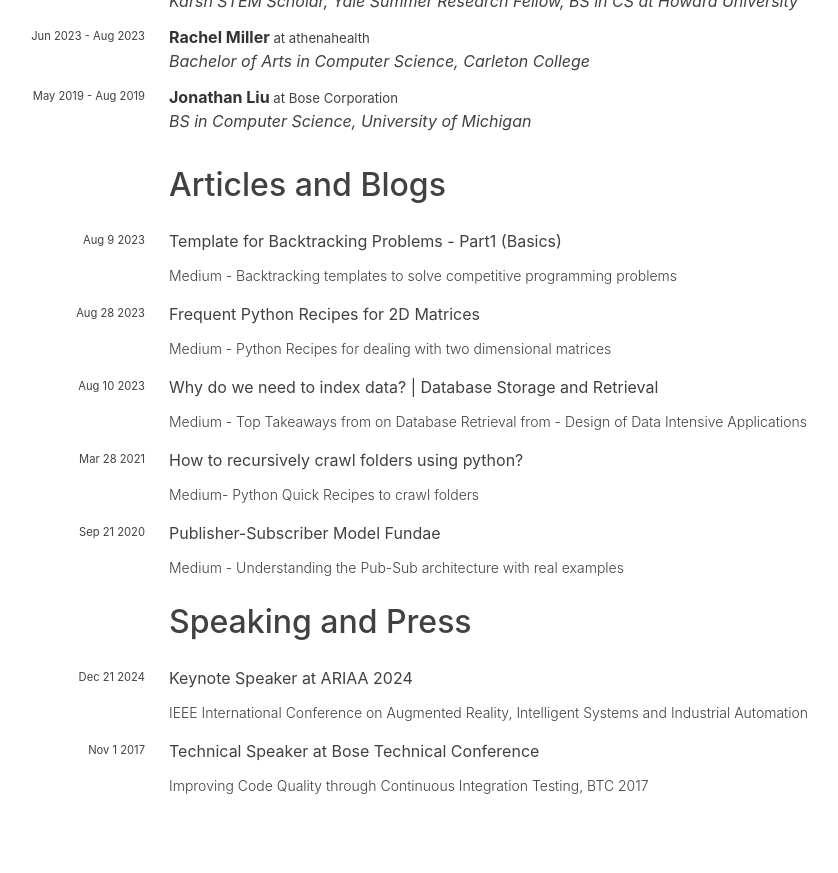
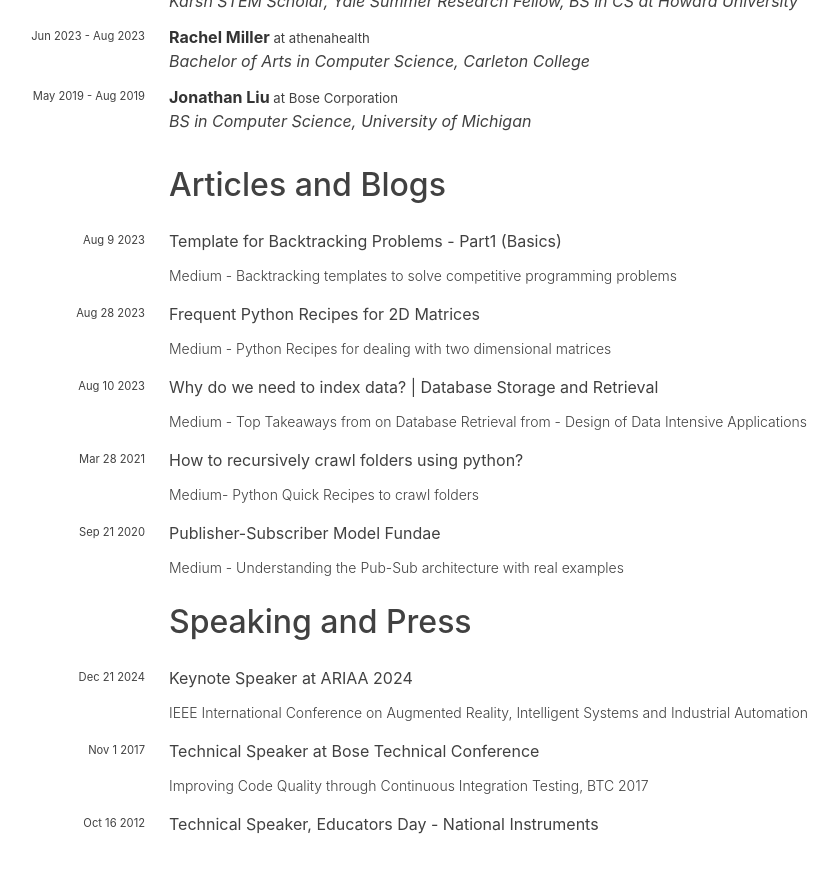
Before and after one commit to hariharanragothaman/hariharanragothaman.github.io, a Jekyll site: the page built from cv.md, in a window 1280 px wide and 900 px high, scrolled down 4174 px. Shown: the top 873 px of the window, without its empty margins (163-1001 px from the left). Built offline with Jekyll 4.4.1, drawn with Linux system fonts in a browser that asks for light colours; nearby versions of some CDN libraries; some web fonts are replaced; before the commit the page ends 5022 px from its top, so only the background shows below that.

Commit message:
Polishes and Updates

```diff
--- a/_data/press.yaml
+++ b/_data/press.yaml
@@ -12,3 +12,10 @@
   publisher:
     - url:
       name: Improving Code Quality through Continuous Integration Testing, BTC 2017
+
+- title: Technical Speaker, Educators Day - National Instruments
+  month: Oct 16
+  year: 2012
+  publisher:
+    - url:
+      name:
```
